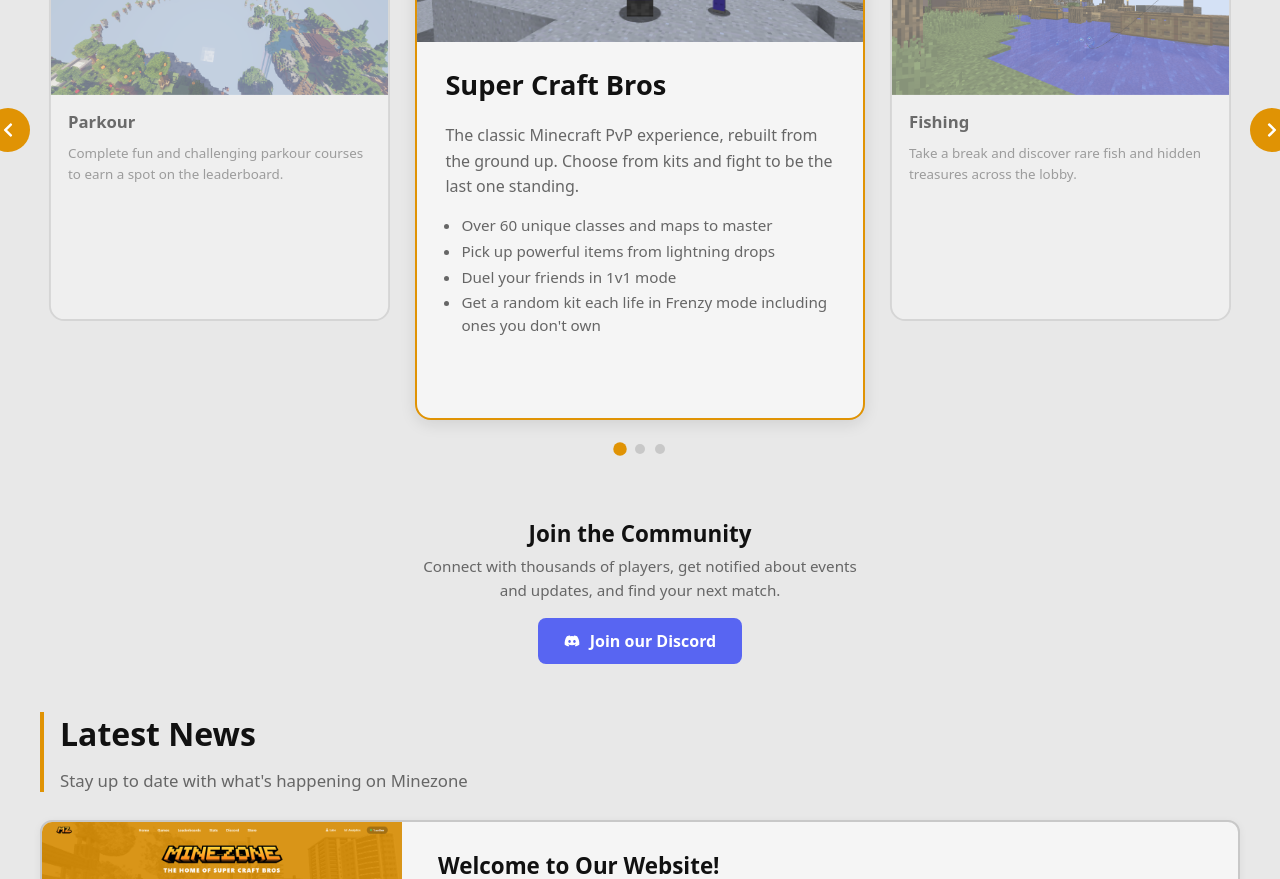
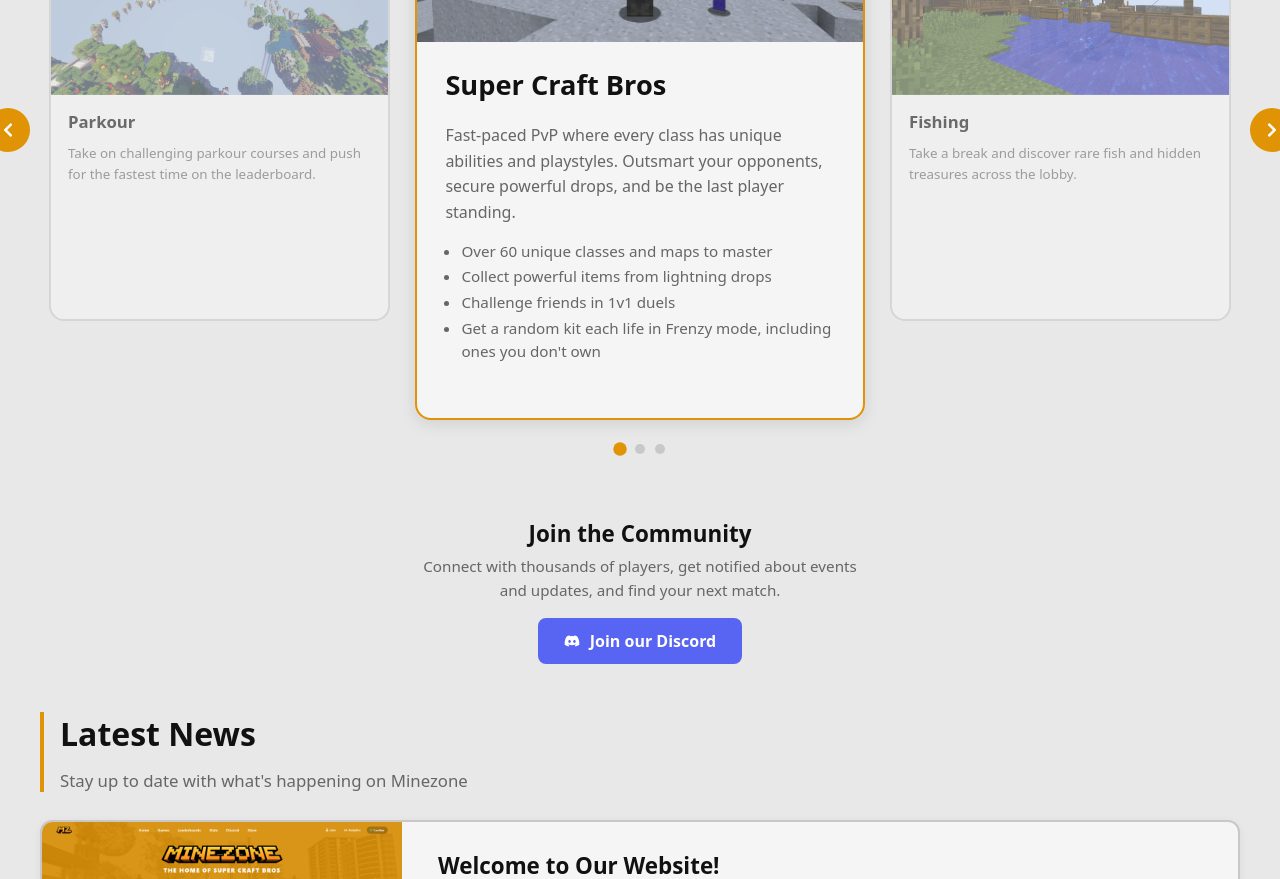
Before and after one commit to evan-tome/Minezone-Web, a React (Vite) app in the folder frontend/: page / in a window 1280 px wide. Shown: the part 1920-2799 px from the top of the page. Built offline with nearby package versions, Linux system fonts and the light colour scheme; no server answers.

Commit message:
Update game descriptions and bullet points for clarity and consistency

```diff
--- a/frontend/src/pages/Home/Games.jsx
+++ b/frontend/src/pages/Home/Games.jsx
@@ -8,12 +8,12 @@
 const games = [
     {
         title: "Super Craft Bros",
-        description: "The classic Minecraft PvP experience, rebuilt from the ground up. Choose from kits and fight to be the last one standing.",
+        description: "Fast-paced PvP where every class has unique abilities and playstyles. Outsmart your opponents, secure powerful drops, and be the last player standing.",
         bullets: [
             "Over 60 unique classes and maps to master",
-            "Pick up powerful items from lightning drops",
-            "Duel your friends in 1v1 mode",
-            "Get a random kit each life in Frenzy mode including ones you don't own",
+            "Collect powerful items from lightning drops",
+            "Challenge friends in 1v1 duels",
+            "Get a random kit each life in Frenzy mode, including ones you don't own",
         ],
         img: scbImg,
     },
@@ -22,8 +22,8 @@
         description: "Take a break and discover rare fish and hidden treasures across the lobby.",
         bullets: [
             "100+ fish and treasures to discover",
-            "Speed up your progression with EXP and Tokens from fishing",
-            "Unique catches at every fishing spot",
+            "Earn EXP and Tokens as you fish to speed up progression",
+            "Different fishing spots offer unique catches",
             "Unlock exclsusive rewards and cosmetics",
             "Compete for the top spot on the fishing leaderboard",
         ],
@@ -31,11 +31,11 @@
     },
     {
         title: "Parkour",
-        description: "Complete fun and challenging parkour courses to earn a spot on the leaderboard.",
+        description: "Take on challenging parkour courses and push for the fastest time on the leaderboard.",
         bullets: [
             "Compete for the fastest time on the leaderboard",
-            "Race your friends to see who's the best",
-            "Earn prizes for completions",
+            "Race your friends to see who's best",
+            "Earn prizes for completing courses",
         ],
         img: parkour2Img,
     },
```
